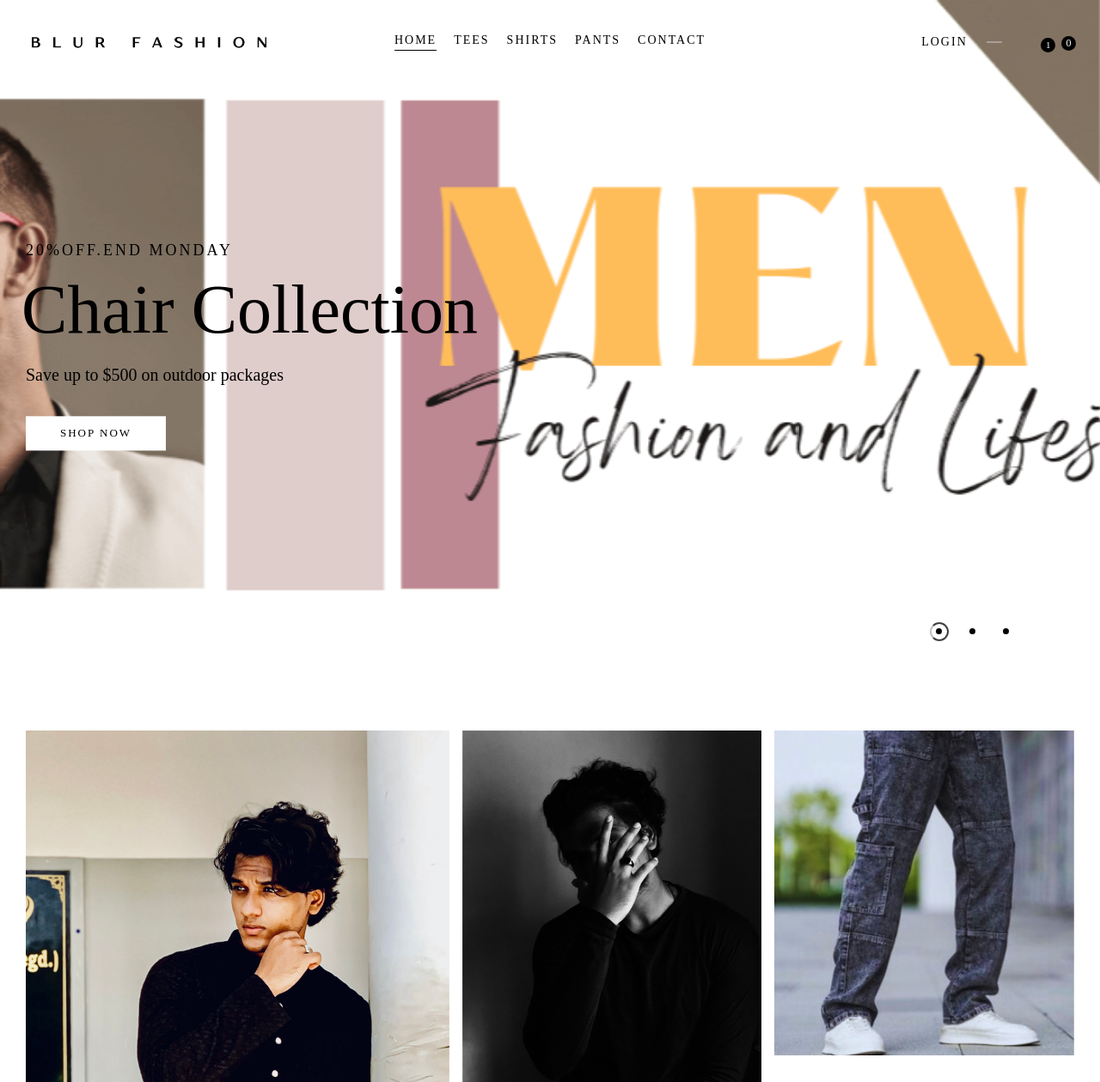
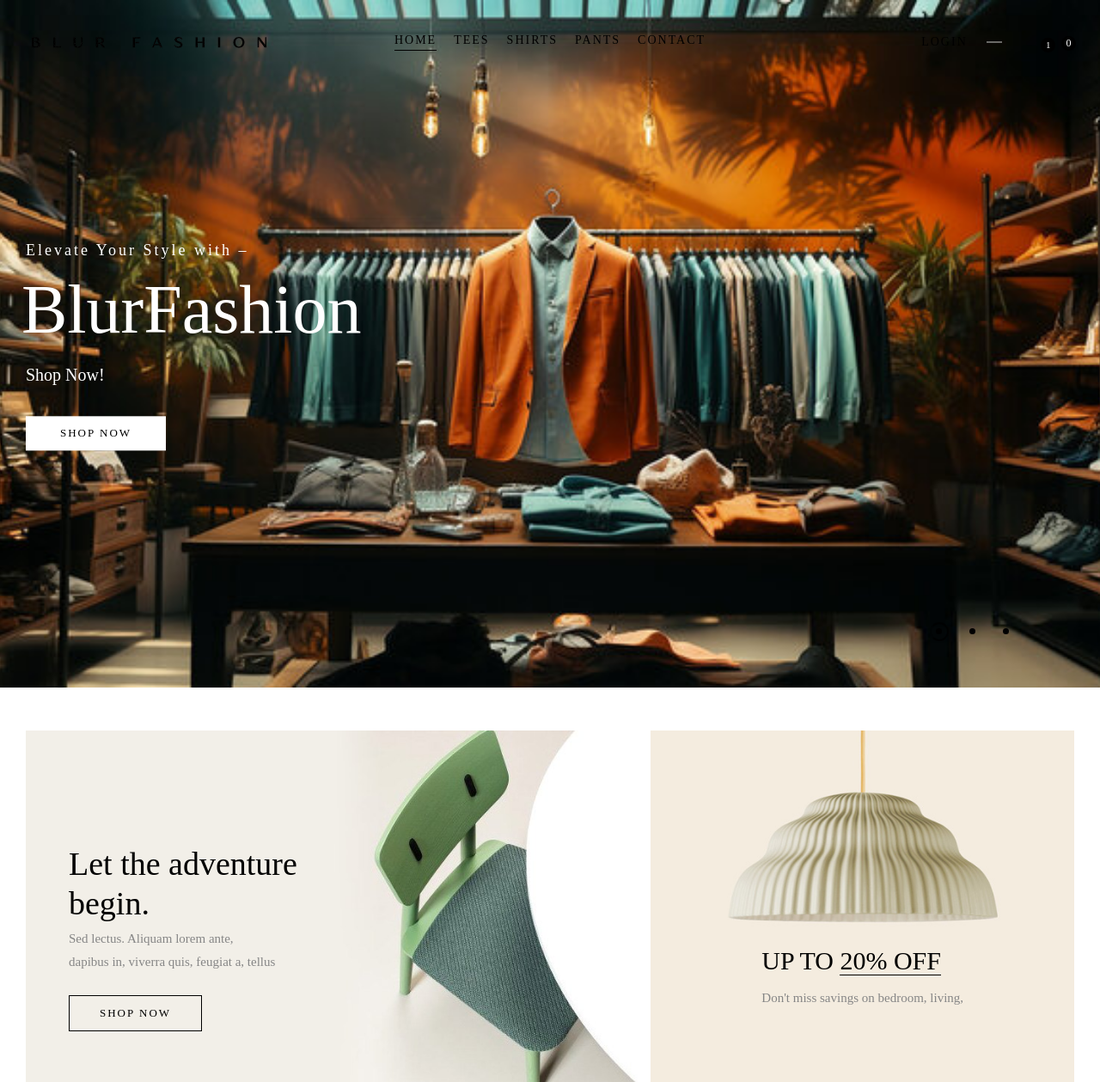
Before and after one commit to gowtham1582000/BlurFashion, a PHP site: page / in a window 1280 px wide. Shown: the top 1259 px of the page at 86% size. Run offline with PHP 8.4, Linux system fonts and the light colour scheme; some libraries are stand-ins or nearby versions.

Commit message:
header-color

```diff
--- a/index.php
+++ b/index.php
@@ -244,7 +244,7 @@
 												<ul id="menu-main-menu" class="menu">
 													<li class="level-0 menu-item mega-menu current-menu-item">
 														<a href="index.php"><span class="menu-item-text">Home</span></a>
-														 <div class="sub-menu">
+														 <!-- <div class="sub-menu">
 															<div class="row">
 																<div class="col-md-6">
 																	<div class="menu-section">
@@ -306,10 +306,10 @@
 																	</div>
 																</div>
 															</div>
-														</div>
+														 </div>  -->
 													</li>
 													<li class="level-0 menu-item ">
-														<a href="shop-grid-right.php"><span class="menu-item-text">Tees</span></a>
+														<a href="shop-tees.php"><span class="menu-item-text">Tees</span></a>
 														<!-- <ul class="sub-menu">
 															<li class="level-1 menu-item menu-item-has-children">
 																<a href="shop-grid-left.html"><span class="menu-item-text">Shop - Products</span></a>
@@ -346,7 +346,7 @@
 														</ul> -->
 													</li>
 													<li class="level-0 menu-item mega-menu mega-menu-fullwidth align-center">
-														<a href="shop-grid-right.php"><span class="menu-item-text">Shirts</span></a>
+														<a href="shop-shirts.php"><span class="menu-item-text">Shirts</span></a>
 														<!-- <div class="sub-menu">
 															<div class="row">
 																<div class="col-md-5">
@@ -447,7 +447,7 @@
 														</div> -->
 													</li>
 													<li class="level-0 menu-item ">
-														<a href="shop-grid-right.php"><span class="menu-item-text">Pants</span></a>
+														<a href="shop-pants.php"><span class="menu-item-text">Pants</span></a>
 														<!-- <ul class="sub-menu">
 															<li>
 																<a href="page-login.html"><span class="menu-item-text">Login / Register</span></a>
@@ -604,15 +604,15 @@
 										<div class="item slick-slide">
 											<div class="item-content">
 												<div class="content-image">
-													<img width="1920" height="1080" src="media/slider/banner.png" alt="Image Slider">
+													<img width="1920" height="1080" src="media/slider/zara-men-bg.jpg" alt="Image Slider">
 												</div>
 												<div class="section-padding">
 													<div class="section-container">
 														<div class="item-info horizontal-start vertical-middle">
 															<div class="content">
-																<div class="subtitle-slider">20%OFF.END MONDAY</div>
-																<h2 class="title-slider">Chair Collection</h2>
-																<div class="description-slider">Save up to $500 on outdoor packages </div>
+																<div style="color: white;" class="subtitle-slider">Elevate Your Style with – </div>
+																<h2 style="color: white;" class="title-slider">BlurFashion</h2>
+																<div style="color: white;" class="description-slider">Shop Now!</div>
 																<a class="button-slider button-white" href="shop-grid-left.html">SHOP NOW</a>
 															</div>
 														</div>
@@ -623,15 +623,15 @@
 										<div class="item slick-slide">
 											<div class="item-content">
 												<div class="content-image">
-													<img width="1920" height="1080" src="media/slider/banner-2.jpg" alt="Image Slider">
+													<img width="1920" height="1080" src="media/slider/Outerwear1.webp" alt="Image Slider">
 												</div>
 												<div class="section-padding">
 													<div class="section-container">
 														<div class="item-info horizontal-start vertical-middle">
 															<div class="content">
-																<div class="subtitle-slider">20%OFF.END MONDAY</div>
-																<h2 class="title-slider">Interior lighting</h2>
-																<div class="description-slider">Save up to $500 on outdoor packages </div>
+																<div style="color: black;" class="subtitle-slider">Unleash Your Confidence with - </div>
+																<h2 style="color: black;" class="title-slider">Our BlurFashion</h2>
+																<div style="color: black;" class="description-slider">Save up to 10% on outdoor packages </div>
 																<a class="button-slider button-white" href="shop-grid-left.html">SHOP NOW</a>
 															</div>
 														</div>
@@ -648,10 +648,79 @@
 													<div class="section-container">
 														<div class="item-info horizontal-start vertical-middle">
 															<div class="content">
-																<div class="subtitle-slider">20%OFF.END MONDAY</div>
-																<h2 class="title-slider">Home office</h2>
-																<div class="description-slider">Save up to $500 on outdoor packages </div>
+																<div style="color: white;" class="subtitle-slider">20%OFF.END MONDAY</div>
+																<h2 style="color: white;" class="title-slider">Home office</h2>
+																<div style="color: white;" class="description-slider">Save up to $500 on outdoor packages </div>
 																<a class="button-slider button-white" href="shop-grid-left.html">SHOP NOW</a>
+															</div>
+														</div>
+													</div>
+												</div>
+											</div>
+										</div>
+									</div>
+								</div>
+							</section>
+
+                            <section class="section section-padding m-b-70">
+								<div class="section-container">
+									<!-- Block Banners (Layout 2) -->
+									<div class="block block-banners layout-2 banners-effect">
+										<div class="section-row">
+											<div class="section-column left sm-m-b">
+												<div class="section-column-wrap">
+													<div class="block-widget-wrap">
+														<div class="block-widget-banner layout-2">
+															<div class="bg-banner">
+																<div class="banner-wrapper banners">
+																	<div class="banner-image">
+																		<a href="shop-grid-left.html">
+																			<img width="825" height="475" src="media/banner/banner-1.jpg" alt="Banner Image">
+																		</a>
+																	</div>
+																	<div class="banner-wrapper-infor">
+																		<div class="info">
+																			<div class="content">
+																				<a class="link-title" href="shop-grid-left.html">
+																					<h3 class="title-banner">Let the adventure<br> begin. </h3>
+																				</a>
+																				<div class="banner-image-description">
+																					Sed lectus. Aliquam lorem ante, <br>dapibus in, viverra quis, feugiat a, tellus
+																				</div>
+																				<a class="button button-outline" href="shop-grid-left.html">SHOP NOW</a>
+																			</div>
+																		</div>
+																	</div>
+																</div>
+															</div>
+														</div>
+													</div>
+												</div>
+											</div>
+											<div class="section-column right">
+												<div class="section-column-wrap">
+													<div class="block-widget-wrap">
+														<div class="block-widget-banner layout-3">
+															<div class="bg-banner">
+																<div class="banner-wrapper banners">
+																	<div class="banner-image">
+																		<a href="shop-grid-left.html">
+																			<img width="571" height="475" src="media/banner/banner-2.jpg" alt="Banner Image">
+																		</a>
+																	</div>
+																	<div class="banner-wrapper-infor">
+																		<div class="info">
+																			<div class="content">
+																				<a class="link-title" href="shop-grid-left.html">
+																					<h3 class="title-banner">UP TO <span>20% OFF</span></h3>
+																				</a>
+																				<div class="banner-image-description">
+																					Don't miss savings on bedroom, living,
+																				</div>
+																			</div>
+																		</div>
+																	</div>
+																</div>
 															</div>
 														</div>
 													</div>
@@ -681,7 +750,7 @@
 																	<div class="banner-wrapper-infor">
 																		<div class="info">
 																			<div class="content">
-																				<a class="button button-white" href="shop-grid-left.html">Shirts</a>
+																				<a class="button button-white" href="shop-shirts.php">Shirts</a>
 																			</div>
 																		</div>
 																	</div>
@@ -710,7 +779,7 @@
 																						<div class="banner-wrapper-infor">
 																							<div class="info">
 																								<div class="content">
-																									<a class="button button-white" href="shop-grid-left.html">T-Shirts</a>
+																									<a class="button button-white" href="shop-tees.php">T-Shirts</a>
 																								</div>
 																							</div>
 																						</div>
@@ -732,7 +801,7 @@
 																						<div class="banner-wrapper-infor">
 																							<div class="info">
 																								<div class="content">
-																									<a class="button button-white" href="shop-grid-left.html">Pants</a>
+																									<a class="button button-white" href="shop-pants.php">Pants</a>
 																								</div>
 																							</div>
 																						</div>
@@ -760,7 +829,7 @@
 																						<div class="banner-wrapper-infor">
 																							<div class="info">
 																								<div class="content">
-																									<a class="button button-white" href="shop-grid-left.html">Accessories</a>
+																									<a class="button button-white" href="shop-grid-right.php">Accessories</a>
 																								</div>
 																							</div>
 																						</div>
@@ -1001,74 +1070,7 @@
 								</div>
 							</section>
 
-							<section class="section section-padding m-b-70">
-								<div class="section-container">
-									<!-- Block Banners (Layout 2) -->
-									<div class="block block-banners layout-2 banners-effect">
-										<div class="section-row">
-											<div class="section-column left sm-m-b">
-												<div class="section-column-wrap">
-													<div class="block-widget-wrap">
-														<div class="block-widget-banner layout-2">
-															<div class="bg-banner">
-																<div class="banner-wrapper banners">
-																	<div class="banner-image">
-																		<a href="shop-grid-left.html">
-																			<img width="825" height="475" src="media/banner/banner-1.jpg" alt="Banner Image">
-																		</a>
-																	</div>
-																	<div class="banner-wrapper-infor">
-																		<div class="info">
-																			<div class="content">
-																				<a class="link-title" href="shop-grid-left.html">
-																					<h3 class="title-banner">Let the adventure<br> begin. </h3>
-																				</a>
-																				<div class="banner-image-description">
-																					Sed lectus. Aliquam lorem ante, <br>dapibus in, viverra quis, feugiat a, tellus
-																				</div>
-																				<a class="button button-outline" href="shop-grid-left.html">SHOP NOW</a>
-																			</div>
-																		</div>
-																	</div>
-																</div>
-															</div>
-														</div>
-													</div>
-												</div>
-											</div>
-											<div class="section-column right">
-												<div class="section-column-wrap">
-													<div class="block-widget-wrap">
-														<div class="block-widget-banner layout-3">
-															<div class="bg-banner">
-																<div class="banner-wrapper banners">
-																	<div class="banner-image">
-																		<a href="shop-grid-left.html">
-																			<img width="571" height="475" src="media/banner/banner-2.jpg" alt="Banner Image">
-																		</a>
-																	</div>
-																	<div class="banner-wrapper-infor">
-																		<div class="info">
-																			<div class="content">
-																				<a class="link-title" href="shop-grid-left.html">
-																					<h3 class="title-banner">UP TO <span>20% OFF</span></h3>
-																				</a>
-																				<div class="banner-image-description">
-																					Don't miss savings on bedroom, living,
-																				</div>
-																			</div>
-																		</div>
-																	</div>
-																</div>
-															</div>
-														</div>
-													</div>
-												</div>
-											</div>
-										</div>
-									</div>
-								</div>
-							</section>
+
 
 							<section class="section section-padding background-1 section-mb-l">
 								<div class="section-container">
```
Also changed, not shown: assets/img/baggy-pant.jpg, assets/img/seraj.jpg, assets/img/suraj-1.jpg, media/slider/Outerwear1.webp (added), media/slider/zara-men-bg.jpg (added).
